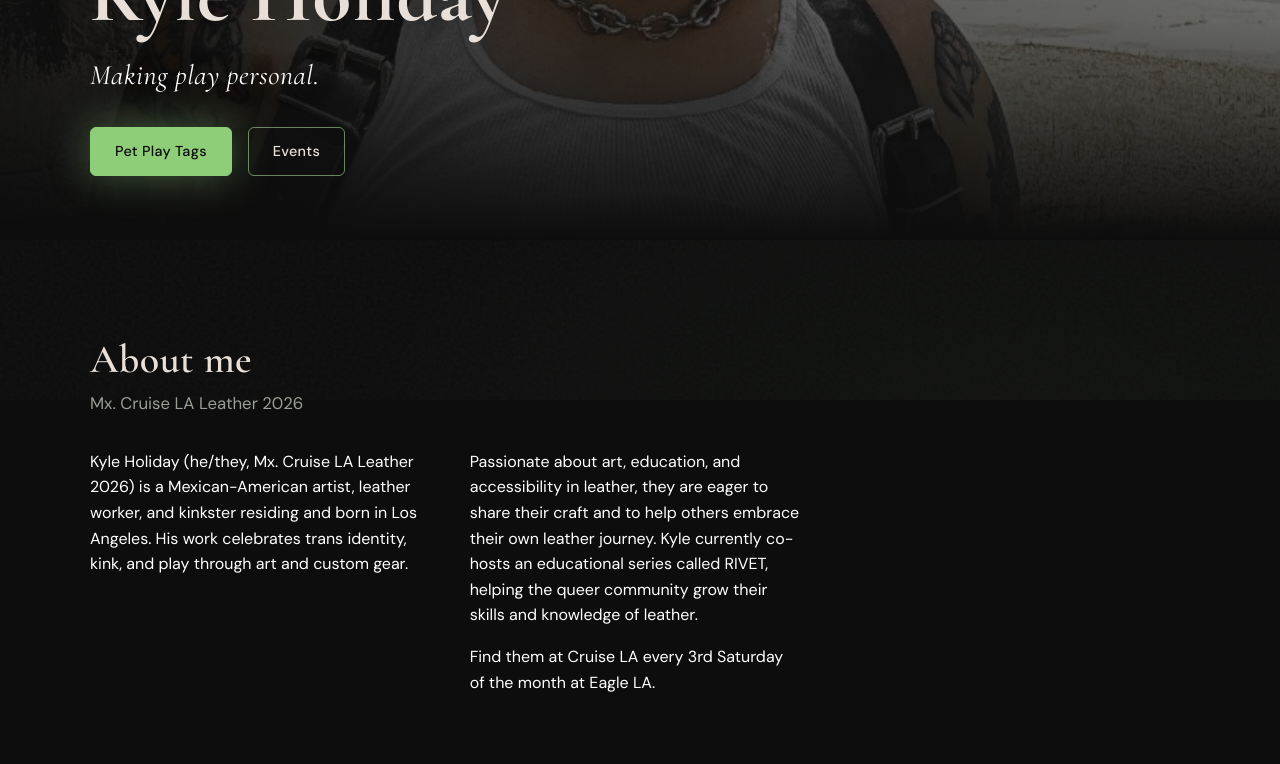
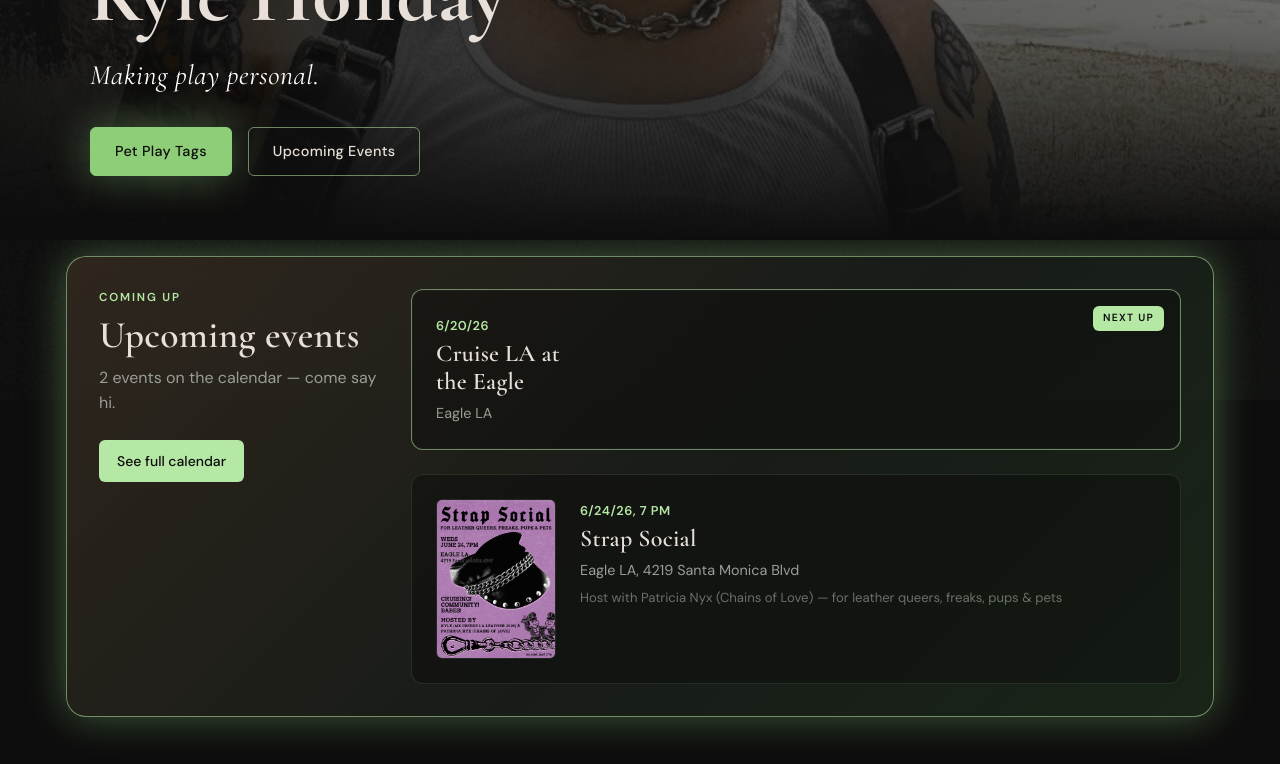
Before and after one commit to dianashawnbarraza-wq/kyle-holiday, a React (Vite) app: page / in a window 1280 px wide. Shown: the part 400-1164 px from the top of the page. Built offline with nearby package versions, Linux system fonts and the light colour scheme.

Commit message:
Add Strap Social event and upcoming events banner at top of home.
Remove De Noche, feature the Eagle flyer, and highlight coming events below the hero.

Co-authored-by: Cursor <cursoragent@cursor.com>

```diff
--- a/src/components/Hero.tsx
+++ b/src/components/Hero.tsx
@@ -27,7 +27,7 @@ export function Hero({ compact = false }: HeroProps) {
             <div className="hero__ctas cta-group">
               <CTAButton to="/pet-play-tags">Pet Play Tags</CTAButton>
               <CTAButton to="/#events" variant="secondary">
-                Events
+                Upcoming Events
               </CTAButton>
             </div>
           </>
--- /dev/null
+++ b/src/components/UpcomingEventsBanner.css
@@ -0,0 +1,175 @@
+.upcoming-events {
+  padding: 0 var(--space-3) var(--space-4);
+  margin-top: calc(-1 * var(--space-4));
+}
+
+.upcoming-events__inner {
+  max-width: calc(var(--max-width) + 2 * var(--space-3));
+  margin: 0 auto;
+  padding: var(--space-4);
+  display: grid;
+  gap: var(--space-4);
+  background: linear-gradient(
+    135deg,
+    rgba(74, 58, 42, 0.55) 0%,
+    var(--bg-surface) 55%,
+    rgba(30, 45, 28, 0.75) 100%
+  );
+  border: 1px solid var(--accent-border);
+  border-radius: var(--radius-lg);
+  box-shadow: var(--shadow-glow);
+}
+
+.upcoming-events__intro {
+  display: flex;
+  flex-direction: column;
+  gap: var(--space-1);
+}
+
+.upcoming-events__eyebrow {
+  font-size: 0.72rem;
+  letter-spacing: 0.16em;
+  text-transform: uppercase;
+  color: var(--accent-light);
+  font-weight: 600;
+}
+
+.upcoming-events__title {
+  font-size: clamp(1.75rem, 4vw, 2.35rem);
+  line-height: 1.1;
+}
+
+.upcoming-events__lead {
+  color: var(--text-muted);
+  max-width: 42ch;
+}
+
+.upcoming-events__cta {
+  display: inline-flex;
+  align-self: flex-start;
+  margin-top: var(--space-2);
+  padding: 10px 18px;
+  font-size: 0.875rem;
+  font-weight: 500;
+  color: var(--bg-deep);
+  background: var(--accent-light);
+  border-radius: var(--radius-sm);
+  transition:
+    background var(--transition),
+    transform var(--transition);
+}
+
+.upcoming-events__cta:hover {
+  color: var(--bg-deep);
+  background: var(--accent-hover);
+  transform: translateY(-1px);
+}
+
+.upcoming-events__cards {
+  display: grid;
+  gap: var(--space-3);
+}
+
+.upcoming-events__card {
+  position: relative;
+  display: grid;
+  grid-template-columns: minmax(88px, 120px) 1fr;
+  gap: var(--space-3);
+  align-items: start;
+  padding: var(--space-3);
+  background: rgba(13, 13, 13, 0.45);
+  border: 1px solid var(--border-subtle);
+  border-radius: var(--radius-md);
+}
+
+.upcoming-events__card--next {
+  border-color: var(--accent-border);
+  box-shadow: inset 0 0 0 1px rgba(255, 255, 255, 0.03);
+}
+
+.upcoming-events__badge {
+  position: absolute;
+  top: var(--space-2);
+  right: var(--space-2);
+  padding: 4px 10px;
+  font-size: 0.65rem;
+  letter-spacing: 0.12em;
+  text-transform: uppercase;
+  color: var(--bg-deep);
+  background: var(--accent-light);
+  border-radius: var(--radius-sm);
+  font-weight: 600;
+}
+
+.upcoming-events__flyer-wrap {
+  overflow: hidden;
+  border-radius: var(--radius-sm);
+  border: 1px solid var(--border-subtle);
+  background: var(--bg-deep);
+  aspect-ratio: 3 / 4;
+}
+
+.upcoming-events__flyer {
+  display: block;
+  width: 100%;
+  height: 100%;
+  object-fit: cover;
+}
+
+.upcoming-events__details {
+  min-width: 0;
+  padding-top: 2px;
+}
+
+.upcoming-events__date {
+  display: block;
+  font-size: 0.8rem;
+  font-weight: 600;
+  color: var(--accent-light);
+  letter-spacing: 0.04em;
+}
+
+.upcoming-events__event-title {
+  margin-top: 4px;
+  font-size: clamp(1.2rem, 3vw, 1.5rem);
+  line-height: 1.15;
+}
+
+.upcoming-events__location {
+  margin-top: 6px;
+  color: var(--text-muted);
+  font-size: 0.9rem;
+}
+
+.upcoming-events__role {
+  margin-top: 6px;
+  color: var(--text-faint);
+  font-size: 0.82rem;
+  line-height: 1.45;
+}
+
+
+@media (min-width: 720px) {
+  .upcoming-events__inner {
+    grid-template-columns: minmax(220px, 280px) 1fr;
+    align-items: start;
+  }
+
+  .upcoming-events__cards {
+    grid-template-columns: 1fr;
+  }
+
+  .upcoming-events__card--next {
+    grid-template-columns: minmax(120px, 160px) 1fr;
+  }
+}
+
+@media (max-width: 480px) {
+  .upcoming-events__card {
+    grid-template-columns: 1fr;
+  }
+
+  .upcoming-events__flyer-wrap {
+    max-width: 160px;
+  }
+}
--- /dev/null
+++ b/src/components/UpcomingEventsBanner.tsx
@@ -0,0 +1,73 @@
+import { Link } from "react-router-dom";
+import type { EventItem } from "../data/events";
+import "./UpcomingEventsBanner.css";
+
+type UpcomingEventsBannerProps = {
+  events: EventItem[];
+  maxItems?: number;
+};
+
+export function UpcomingEventsBanner({
+  events,
+  maxItems = 3,
+}: UpcomingEventsBannerProps) {
+  const featured = events.slice(0, maxItems);
+
+  if (featured.length === 0) {
+    return null;
+  }
+
+  return (
+    <section className="upcoming-events" aria-labelledby="upcoming-events-heading">
+      <div className="upcoming-events__inner">
+        <div className="upcoming-events__intro">
+          <p className="upcoming-events__eyebrow">Coming up</p>
+          <h2 id="upcoming-events-heading" className="upcoming-events__title">
+            Upcoming events
+          </h2>
+          <p className="upcoming-events__lead">
+            {featured.length === 1
+              ? "One event on the calendar — come say hi."
+              : `${featured.length} events on the calendar — come say hi.`}
+          </p>
+          <Link to="/#events" className="upcoming-events__cta">
+            See full calendar
+          </Link>
+        </div>
+
+        <div className="upcoming-events__cards">
+          {featured.map((event, index) => (
+            <article
+              key={`${event.sortDate}-${event.title}`}
+              className={`upcoming-events__card${
+                index === 0 ? " upcoming-events__card--next" : ""
+              }`}
+            >
+              {index === 0 && (
+                <span className="upcoming-events__badge">Next up</span>
+              )}
+              {event.flyer && (
+                <div className="upcoming-events__flyer-wrap">
+                  <img
+                    src={event.flyer}
+                    alt={event.flyerAlt ?? `${event.title} flyer`}
+                    className="upcoming-events__flyer"
+                    loading="lazy"
+                  />
+                </div>
+              )}
+              <div className="upcoming-events__details">
+                <time className="upcoming-events__date">{event.date}</time>
+                <h3 className="upcoming-events__event-title">{event.title}</h3>
+                <p className="upcoming-events__location">{event.location}</p>
+                {event.role && (
+                  <p className="upcoming-events__role">{event.role}</p>
+                )}
+              </div>
+            </article>
+          ))}
+        </div>
+      </div>
+    </section>
+  );
+}
--- a/src/data/events.ts
+++ b/src/data/events.ts
@@ -10,11 +10,13 @@ export type EventItem = {
 
 const allEvents: EventItem[] = [
   {
-    sortDate: "2026-06-26",
-    date: "6/26/26, 8 PM",
-    title: "De Noche in Space",
-    location: "Paramount Theater, Boyle Heights",
-    role: "Vending",
+    sortDate: "2026-06-24",
+    date: "6/24/26, 7 PM",
+    title: "Strap Social",
+    location: "Eagle LA, 4219 Santa Monica Blvd",
+    role: "Host with Patricia Nyx (Chains of Love) — for leather queers, freaks, pups & pets",
+    flyer: "/images/events/strap-social-june-2026.png",
+    flyerAlt: "Strap Social at the Eagle flyer, June 24, 2026",
   },
   {
     sortDate: "2026-06-20",
@@ -201,3 +203,9 @@ const allEvents: EventItem[] = [
 export const events = [...allEvents].sort((a, b) =>
   b.sortDate.localeCompare(a.sortDate),
 );
+
+const today = new Date().toISOString().slice(0, 10);
+
+export const upcomingEvents = [...allEvents]
+  .filter((event) => event.sortDate >= today)
+  .sort((a, b) => a.sortDate.localeCompare(b.sortDate));
--- a/src/pages/HomePage.tsx
+++ b/src/pages/HomePage.tsx
@@ -3,7 +3,8 @@ import { HomeSpotlightBanner } from "../components/HomeSpotlightBanner";
 import { SectionHeader } from "../components/SectionHeader";
 import { CollapsibleEventList } from "../components/CollapsibleEventList";
 import { KyleGallery } from "../components/KyleGallery";
-import { events } from "../data/events";
+import { UpcomingEventsBanner } from "../components/UpcomingEventsBanner";
+import { events, upcomingEvents } from "../data/events";
 import { homeSpotlightSlides } from "../data/homeSpotlight";
 import { kyleGallery } from "../data/kyleGallery";
 import { site } from "../data/site";
@@ -13,6 +14,7 @@ export function HomePage() {
   return (
     <>
       <Hero />
+      <UpcomingEventsBanner events={upcomingEvents} />
 
       <div className="page">
         <div className="page-inner">
```
Also changed, not shown: public/images/events/strap-social-june-2026.png (added).
